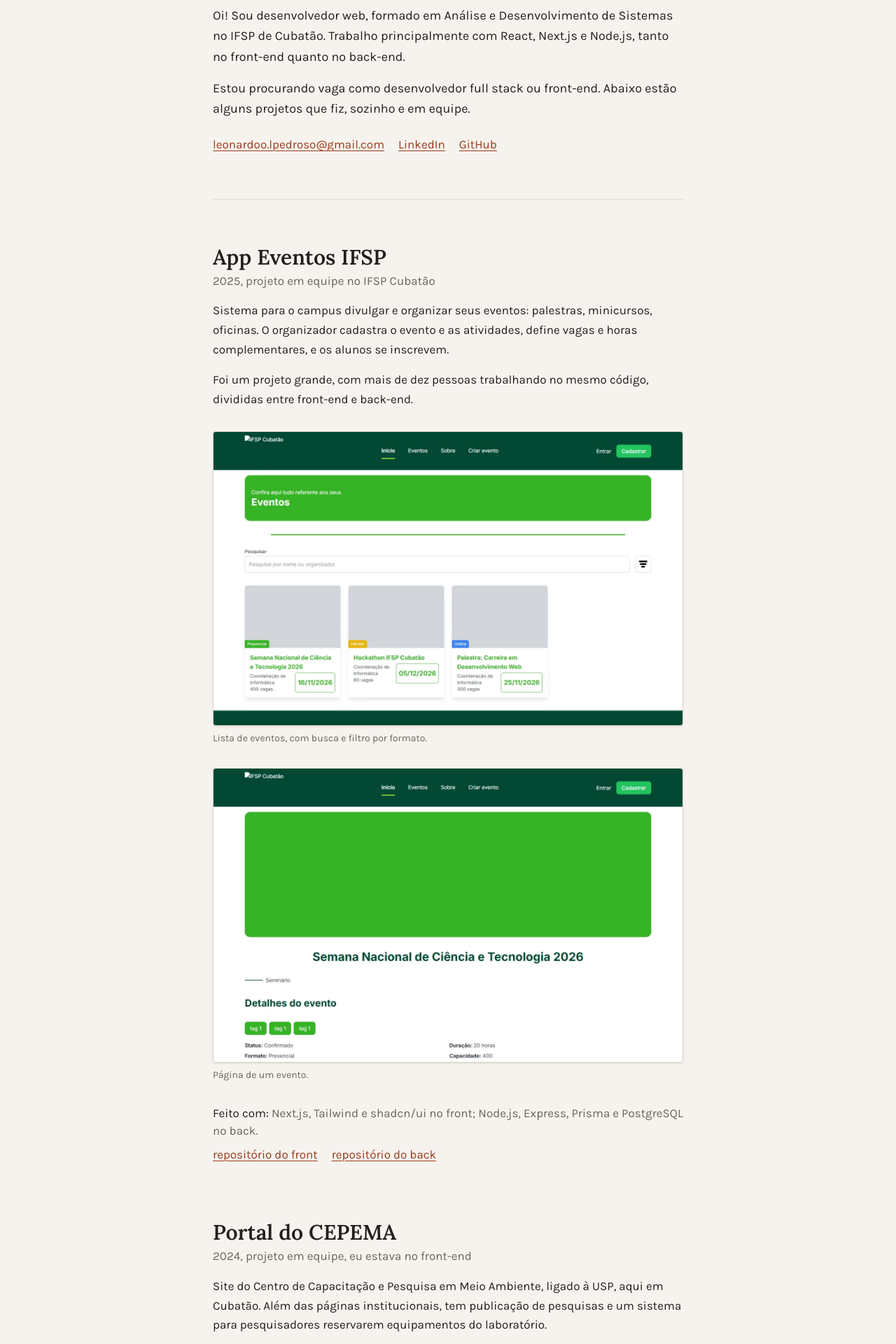
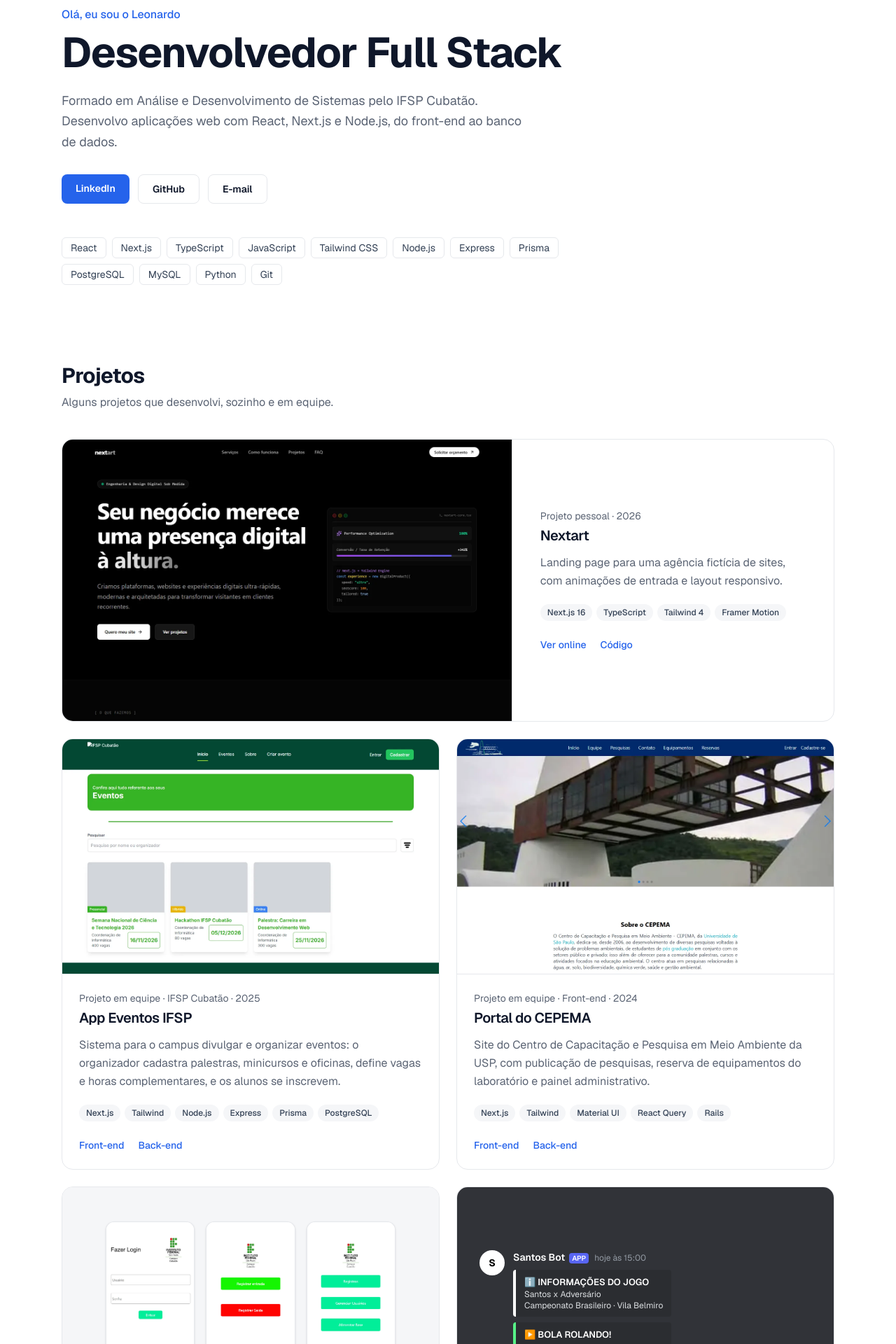
Before and after one commit to Leoocds/portfolio, a Next.js app: page / in a window 1280 px wide. Shown: the part 160-2080 px from the top of the page at 70% size. Built offline with nearby package versions, Linux system fonts and the light colour scheme.

Commit message:
Novo visual, cards de projetos e tema claro/escuro automático

```diff
--- a/src/app/globals.css
+++ b/src/app/globals.css
@@ -1,41 +1,50 @@
 @import "tailwindcss";
 
 :root {
-  --paper: #f6f3ee;
-  --ink: #23201c;
-  --soft: #6b645b;
-  --rule: #ddd6cb;
-  --link: #9a3b1b;
+  --bg: #ffffff;
+  --subtle: #f5f6f8;
+  --line: #e6e8ec;
+  --text: #0f172a;
+  --muted: #5b6474;
+  --accent: #2563eb;
+  --chip: #334155;
+  --shadow: rgb(148 163 184 / 0.25);
+  color-scheme: light dark;
+}
+
+/* follows the OS setting */
+@media (prefers-color-scheme: dark) {
+  :root {
+    --bg: #0d1117;
+    --subtle: #161b22;
+    --line: #262d36;
+    --text: #e6edf3;
+    --muted: #9198a1;
+    --accent: #4c8dff;
+    --chip: #c9d1d9;
+    --shadow: rgb(0 0 0 / 0.4);
+  }
 }
 
 @theme inline {
-  --color-paper: var(--paper);
-  --color-ink: var(--ink);
-  --color-soft: var(--soft);
-  --color-rule: var(--rule);
-  --color-link: var(--link);
-  --font-serif: var(--font-serif-family);
-  --font-sans: var(--font-sans-family);
+  --color-bg: var(--bg);
+  --color-subtle: var(--subtle);
+  --color-line: var(--line);
+  --color-text: var(--text);
+  --color-muted: var(--muted);
+  --color-accent: var(--accent);
+  --color-chip: var(--chip);
+  --color-shadow: var(--shadow);
+  --font-sans: var(--font-geist);
 }
 
 html {
-  scroll-padding-top: 2rem;
+  scroll-behavior: smooth;
+  scroll-padding-top: 4.5rem;
 }
 
 body {
-  background: var(--paper);
-  color: var(--ink);
+  background: var(--bg);
+  color: var(--text);
   font-family: var(--font-sans), system-ui, sans-serif;
-  font-size: 1.0625rem;
 }
-
-a.u {
-  color: var(--link);
-  text-decoration: underline;
-  text-decoration-thickness: 1px;
-  text-underline-offset: 3px;
-}
-
-a.u:hover {
-  text-decoration-thickness: 2px;
-}
--- a/src/app/layout.tsx
+++ b/src/app/layout.tsx
@@ -1,25 +1,20 @@
 import type { Metadata } from "next";
-import { Lora, Karla } from "next/font/google";
+import { Geist } from "next/font/google";
 import "./globals.css";
 
-const serif = Lora({
-  variable: "--font-serif-family",
-  subsets: ["latin"],
-});
-
-const sans = Karla({
-  variable: "--font-sans-family",
+const geist = Geist({
+  variable: "--font-geist",
   subsets: ["latin"],
 });
 
 export const metadata: Metadata = {
-  title: "Leonardo Pedroso",
-  description: "Desenvolvedor web formado em Análise e Desenvolvimento de Sistemas. Alguns projetos que fiz.",
+  title: "Leonardo Pedroso · Desenvolvedor Full Stack",
+  description: "Desenvolvedor full stack formado em Análise e Desenvolvimento de Sistemas. React, Next.js e Node.js.",
 };
 
 export default function RootLayout({ children }: LayoutProps<"/">) {
   return (
-    <html lang="pt-BR" className={`${serif.variable} ${sans.variable} antialiased`}>
+    <html lang="pt-BR" className={`${geist.variable} antialiased`}>
       <body className="min-h-dvh">{children}</body>
     </html>
   );
--- a/src/app/page.tsx
+++ b/src/app/page.tsx
@@ -1,123 +1,158 @@
 import Image from "next/image";
 import DiscordPreview from "@/components/DiscordPreview";
-import { projects, type Shot } from "@/data/projects";
+import { projects, type Project } from "@/data/projects";
 
 const EMAIL = "leonardoo.lpedroso@gmail.com";
 const GITHUB = "https://github.com/Leoocds";
 const LINKEDIN = "https://www.linkedin.com/in/leonardo-de-lima-pedroso/";
 
-function Shots({ shots }: { shots: Shot[] }) {
-  const mobile = shots.filter((s) => s.kind === "mobile");
-  const desktop = shots.filter((s) => s.kind === "desktop");
+const skills = ["React", "Next.js", "TypeScript", "JavaScript", "Tailwind CSS", "Node.js", "Express", "Prisma", "PostgreSQL", "MySQL", "Python", "Git"];
 
+function Cover({ cover }: { cover: Project["cover"] }) {
+  if (cover.kind === "discord") return <DiscordPreview />;
+  if (cover.kind === "mobile") {
+    return (
+      <div className="flex h-full items-end justify-center gap-3 bg-subtle px-6 pt-6 sm:gap-4">
+        {cover.shots.map((s) => (
+          <div key={s.src} className="relative h-[92%] w-[26%] overflow-hidden rounded-t-xl border border-b-0 border-line bg-white shadow-sm">
+            <Image src={s.src} alt={s.alt} fill sizes="160px" className="object-cover object-top" />
+          </div>
+        ))}
+      </div>
+    );
+  }
   return (
-    <div className="my-8 flex flex-col gap-8">
-      {desktop.map((s) => (
-        <figure key={s.src}>
-          <a href={s.src} target="_blank" rel="noreferrer">
-            <Image
-              src={s.src}
-              alt={s.caption}
-              width={1440}
-              height={900}
-              sizes="(min-width: 768px) 720px, 100vw"
-              className="w-full rounded border border-rule shadow-sm"
-            />
-          </a>
-          <figcaption className="mt-2 text-sm text-soft">{s.caption}</figcaption>
-        </figure>
-      ))}
-      {mobile.length > 0 && (
-        <div className="grid grid-cols-3 gap-3 sm:gap-5">
-          {mobile.map((s) => (
-            <figure key={s.src}>
-              <a href={s.src} target="_blank" rel="noreferrer">
-                <Image
-                  src={s.src}
-                  alt={s.caption}
-                  width={1170}
-                  height={2532}
-                  sizes="240px"
-                  className="w-full rounded-lg border border-rule shadow-sm"
-                />
-              </a>
-              <figcaption className="mt-2 text-center text-sm text-soft">{s.caption}</figcaption>
-            </figure>
+    <Image
+      src={cover.shot.src}
+      alt={cover.shot.alt}
+      fill
+      sizes="(min-width: 768px) 560px, 100vw"
+      className="object-cover object-top transition duration-500 group-hover:scale-[1.02]"
+    />
+  );
+}
+
+function ProjectCard({ p }: { p: Project }) {
+  return (
+    <article
+      className={`group flex flex-col overflow-hidden rounded-2xl border border-line bg-bg transition hover:border-muted/40 hover:shadow-lg hover:shadow-shadow ${
+        p.featured ? "md:col-span-2 md:grid md:grid-cols-[1.4fr_1fr]" : ""
+      }`}
+    >
+      <div
+        className={`relative aspect-[16/10] overflow-hidden border-line ${p.featured ? "border-b md:border-r md:border-b-0" : "border-b"}`}
+      >
+        <Cover cover={p.cover} />
+      </div>
+      <div className={`flex flex-1 flex-col p-6 ${p.featured ? "md:justify-center md:p-10" : ""}`}>
+        <p className="text-sm text-muted">
+          {p.context} · {p.year}
+        </p>
+        <h3 className="mt-1 text-xl font-semibold tracking-tight">{p.name}</h3>
+        <p className="mt-3 leading-relaxed text-muted">{p.summary}</p>
+        <ul className="mt-5 flex flex-wrap gap-1.5">
+          {p.tags.map((t) => (
+            <li key={t} className="rounded-full bg-subtle px-2.5 py-1 text-xs font-medium text-chip">
+              {t}
+            </li>
+          ))}
+        </ul>
+        <div className={`flex gap-5 pt-6 text-sm font-medium ${p.featured ? "" : "mt-auto"}`}>
+          {p.links.map((l) => (
+            <a key={l.href} href={l.href} target="_blank" rel="noreferrer" className="text-accent hover:underline">
+              {l.label}
+            </a>
           ))}
         </div>
-      )}
-    </div>
+      </div>
+    </article>
   );
 }
 
 export default function Home() {
   return (
-    <main className="mx-auto max-w-[720px] px-4 py-16 sm:px-6 sm:py-24">
-      <header>
-        <h1 className="font-serif text-4xl font-semibold sm:text-5xl">Leonardo de Lima Pedroso</h1>
-        <p className="mt-6 text-lg leading-relaxed">
-          Oi! Sou desenvolvedor web, formado em Análise e Desenvolvimento de Sistemas no IFSP de Cubatão. Trabalho
-          principalmente com React, Next.js e Node.js, tanto no front-end quanto no back-end.
-        </p>
-        <p className="mt-4 text-lg leading-relaxed">
-          Estou procurando vaga como desenvolvedor full stack ou front-end. Abaixo estão alguns projetos que fiz,
-          sozinho e em equipe.
-        </p>
-        <p className="mt-6 flex flex-wrap gap-x-5 gap-y-1">
-          <a className="u" href={`mailto:${EMAIL}`}>{EMAIL}</a>
-          <a className="u" href={LINKEDIN} target="_blank" rel="noreferrer">LinkedIn</a>
-          <a className="u" href={GITHUB} target="_blank" rel="noreferrer">GitHub</a>
-        </p>
+    <>
+      <header className="sticky top-0 z-40 border-b border-line bg-bg/90 backdrop-blur">
+        <nav className="mx-auto flex max-w-6xl items-center justify-between px-4 py-4 sm:px-6">
+          <a href="#" className="font-semibold tracking-tight">Leonardo Pedroso</a>
+          <div className="flex gap-6 text-sm text-muted">
+            <a href="#projetos" className="hover:text-text">Projetos</a>
+            <a href="#contato" className="hover:text-text">Contato</a>
+          </div>
+        </nav>
       </header>
 
-      <hr className="my-16 border-rule" />
+      <main className="mx-auto max-w-6xl px-4 sm:px-6">
+        <section className="py-20 sm:py-28">
+          <p className="font-medium text-accent">Olá, eu sou o Leonardo</p>
+          <h1 className="mt-3 max-w-3xl text-4xl font-bold tracking-tight sm:text-6xl">Desenvolvedor Full Stack</h1>
+          <p className="mt-6 max-w-2xl text-lg leading-relaxed text-muted">
+            Formado em Análise e Desenvolvimento de Sistemas pelo IFSP Cubatão. Desenvolvo aplicações web com React,
+            Next.js e Node.js, do front-end ao banco de dados.
+          </p>
+          <div className="mt-8 flex flex-wrap gap-3">
+            <a
+              href={LINKEDIN}
+              target="_blank"
+              rel="noreferrer"
+              className="rounded-lg bg-accent px-5 py-2.5 text-sm font-semibold text-white transition hover:brightness-110"
+            >
+              LinkedIn
+            </a>
+            <a
+              href={GITHUB}
+              target="_blank"
+              rel="noreferrer"
+              className="rounded-lg border border-line px-5 py-2.5 text-sm font-semibold transition hover:bg-subtle"
+            >
+              GitHub
+            </a>
+            <a
+              href={`mailto:${EMAIL}`}
+              className="rounded-lg border border-line px-5 py-2.5 text-sm font-semibold transition hover:bg-subtle"
+            >
+              E-mail
+            </a>
+          </div>
+          <ul className="mt-12 flex max-w-3xl flex-wrap gap-2">
+            {skills.map((s) => (
+              <li key={s} className="rounded-md border border-line px-3 py-1 text-sm text-chip">
+                {s}
+              </li>
+            ))}
+          </ul>
+        </section>
 
-      <section aria-label="Projetos">
-        {projects.map((p, i) => (
-          <article key={p.slug} id={p.slug} className={i > 0 ? "mt-20" : undefined}>
-            <h2 className="font-serif text-2xl font-semibold sm:text-3xl">{p.name}</h2>
-            <p className="mt-1 text-soft">
-              {p.year}, {p.context}
+        <section id="projetos" className="pb-24">
+          <h2 className="text-2xl font-bold tracking-tight sm:text-3xl">Projetos</h2>
+          <p className="mt-2 text-muted">Alguns projetos que desenvolvi, sozinho e em equipe.</p>
+          <div className="mt-10 grid gap-6 md:grid-cols-2">
+            {[...projects].sort((a, b) => Number(!!b.featured) - Number(!!a.featured)).map((p) => (
+              <ProjectCard key={p.slug} p={p} />
+            ))}
+          </div>
+        </section>
+
+        <section id="contato" className="pb-24">
+          <div className="rounded-2xl bg-subtle px-6 py-12 text-center sm:px-12">
+            <h2 className="text-2xl font-bold tracking-tight sm:text-3xl">Vamos conversar?</h2>
+            <p className="mx-auto mt-3 max-w-lg text-muted">
+              Estou em busca de uma vaga como desenvolvedor full stack ou front-end.
             </p>
+            <a href={`mailto:${EMAIL}`} className="mt-6 inline-block text-lg font-semibold text-accent hover:underline">
+              {EMAIL}
+            </a>
+            <div className="mt-4 flex justify-center gap-6 text-sm font-medium text-muted">
+              <a href={LINKEDIN} target="_blank" rel="noreferrer" className="hover:text-text">LinkedIn</a>
+              <a href={GITHUB} target="_blank" rel="noreferrer" className="hover:text-text">GitHub</a>
+            </div>
+          </div>
+        </section>
+      </main>
 
-            {p.paragraphs.map((t) => (
-              <p key={t} className="mt-4 leading-relaxed">{t}</p>
-            ))}
-
-            {p.shots.length > 0 ? (
-              <Shots shots={p.shots} />
-            ) : (
-              <div className="my-8">
-                <DiscordPreview />
-                <p className="mt-2 text-sm text-soft">Mais ou menos assim que as mensagens aparecem no Discord (ilustração).</p>
-              </div>
-            )}
-
-            <p className="text-soft">
-              <span className="text-ink">Feito com:</span> {p.stack}
-            </p>
-            <p className="mt-2 flex flex-wrap gap-x-5">
-              {p.links.map((l) => (
-                <a key={l.href} className="u" href={l.href} target="_blank" rel="noreferrer">
-                  {l.label}
-                </a>
-              ))}
-            </p>
-          </article>
-        ))}
-      </section>
-
-      <hr className="my-16 border-rule" />
-
-      <footer>
-        <h2 className="font-serif text-2xl font-semibold">Contato</h2>
-        <p className="mt-4 leading-relaxed">
-          O jeito mais fácil de falar comigo é por e-mail, em{" "}
-          <a className="u" href={`mailto:${EMAIL}`}>{EMAIL}</a>, ou pelo{" "}
-          <a className="u" href={LINKEDIN} target="_blank" rel="noreferrer">LinkedIn</a>. O resto do meu código está no{" "}
-          <a className="u" href={GITHUB} target="_blank" rel="noreferrer">GitHub</a>.
-        </p>
+      <footer className="border-t border-line py-8 text-center text-sm text-muted">
+        © {new Date().getFullYear()} Leonardo de Lima Pedroso
       </footer>
-    </main>
+    </>
   );
 }
--- a/src/components/DiscordPreview.tsx
+++ b/src/components/DiscordPreview.tsx
@@ -1,27 +1,26 @@
-// Illustrative mock of the embeds SantosBOT posts (titles taken from the bot's source).
+// Mock of the embeds SantosBOT posts (titles taken from the bot's source), used as the project cover.
 const embeds = [
-  { color: "#ffffff", title: "ℹ️ INFORMAÇÕES DO JOGO", lines: ["Santos x Adversário", "Campeonato Brasileiro · Vila Belmiro", "Domingo, 16h"] },
+  { color: "#ffffff", title: "ℹ️ INFORMAÇÕES DO JOGO", lines: ["Santos x Adversário", "Campeonato Brasileiro · Vila Belmiro"] },
   { color: "#57f287", title: "▶️ BOLA ROLANDO!", lines: ["O Santos já está em campo!"] },
 ];
 
 export default function DiscordPreview() {
   return (
-    <div className="flex w-full flex-col justify-center gap-3 overflow-hidden rounded border border-rule bg-[#313338] p-5 shadow-sm">
+    <div className="flex h-full w-full items-center bg-[#313338] px-5 sm:px-8">
       <div className="flex items-start gap-3">
-        <div className="flex h-10 w-10 shrink-0 items-center justify-center rounded-full bg-white font-bold text-black">S</div>
-        <div className="min-w-0 flex-1">
+        <div className="flex h-9 w-9 shrink-0 items-center justify-center rounded-full bg-white text-sm font-bold text-black">S</div>
+        <div className="min-w-0">
           <p className="text-sm">
             <span className="font-semibold text-white">Santos Bot</span>
             <span className="ml-1.5 rounded bg-[#5865f2] px-1 py-px text-[10px] font-semibold text-white">APP</span>
             <span className="ml-2 text-xs text-[#949ba4]">hoje às 15:00</span>
           </p>
-          <p className="mt-0.5 text-sm text-[#c9cdfb]">@Santista</p>
           <div className="mt-2 flex flex-col gap-2">
             {embeds.map((e) => (
-              <div key={e.title} className="max-w-sm rounded border-l-4 bg-[#2b2d31] px-3 py-2.5" style={{ borderColor: e.color }}>
-                <p className="text-sm font-semibold text-white">{e.title}</p>
+              <div key={e.title} className="rounded border-l-4 bg-[#2b2d31] px-3 py-2" style={{ borderColor: e.color }}>
+                <p className="text-[13px] font-semibold text-white">{e.title}</p>
                 {e.lines.map((l) => (
-                  <p key={l} className="text-[13px] text-[#dbdee1]">{l}</p>
+                  <p key={l} className="text-xs text-[#dbdee1]">{l}</p>
                 ))}
               </div>
             ))}
--- a/src/data/projects.ts
+++ b/src/data/projects.ts
@@ -1,19 +1,21 @@
 export type Shot = {
   src: string;
-  caption: string;
-  // "mobile" shots are shown side by side at phone width
-  kind: "desktop" | "mobile";
+  alt: string;
 };
 
 export type Project = {
   slug: string;
+  // shown first, as a full-width card
+  featured?: boolean;
   name: string;
   year: string;
   context: string;
-  paragraphs: string[];
-  stack: string;
+  summary: string;
+  tags: string[];
   links: { label: string; href: string }[];
-  shots: Shot[];
+  // "desktop" shows one wide screenshot, "mobile" shows phone screenshots side by side,
+  // "discord" renders the SantosBOT preview
+  cover: { kind: "desktop"; shot: Shot } | { kind: "mobile"; shots: Shot[] } | { kind: "discord" };
 };
 
 export const projects: Project[] = [
@@ -21,83 +23,71 @@ export const projects: Project[] = [
     slug: "app-eventos",
     name: "App Eventos IFSP",
     year: "2025",
-    context: "projeto em equipe no IFSP Cubatão",
-    paragraphs: [
-      "Sistema para o campus divulgar e organizar seus eventos: palestras, minicursos, oficinas. O organizador cadastra o evento e as atividades, define vagas e horas complementares, e os alunos se inscrevem.",
-      "Foi um projeto grande, com mais de dez pessoas trabalhando no mesmo código, divididas entre front-end e back-end.",
+    context: "Projeto em equipe · IFSP Cubatão",
+    summary:
+      "Sistema para o campus divulgar e organizar eventos: o organizador cadastra palestras, minicursos e oficinas, define vagas e horas complementares, e os alunos se inscrevem.",
+    tags: ["Next.js", "Tailwind", "Node.js", "Express", "Prisma", "PostgreSQL"],
+    links: [
+      { label: "Front-end", href: "https://github.com/giovanne-aquino/app-eventos-IFSP" },
+      { label: "Back-end", href: "https://github.com/giovanne-aquino/app-eventos-IFSP-backend" },
     ],
-    stack: "Next.js, Tailwind e shadcn/ui no front; Node.js, Express, Prisma e PostgreSQL no back.",
-    links: [
-      { label: "repositório do front", href: "https://github.com/giovanne-aquino/app-eventos-IFSP" },
-      { label: "repositório do back", href: "https://github.com/giovanne-aquino/app-eventos-IFSP-backend" },
-    ],
-    shots: [
-      { src: "/projects/app-eventos/cover.webp", caption: "Lista de eventos, com busca e filtro por formato.", kind: "desktop" },
-      { src: "/projects/app-eventos/detalhe.webp", caption: "Página de um evento.", kind: "desktop" },
-    ],
+    cover: { kind: "desktop", shot: { src: "/projects/app-eventos/cover.webp", alt: "Lista de eventos do App Eventos IFSP" } },
   },
   {
     slug: "cepema",
     name: "Portal do CEPEMA",
     year: "2024",
-    context: "projeto em equipe, eu estava no front-end",
-    paragraphs: [
-      "Site do Centro de Capacitação e Pesquisa em Meio Ambiente, ligado à USP, aqui em Cubatão. Além das páginas institucionais, tem publicação de pesquisas e um sistema para pesquisadores reservarem equipamentos do laboratório.",
-      "Também tem um painel administrativo, onde a equipe do centro escreve os artigos num editor de texto e acompanha as reservas.",
+    context: "Projeto em equipe · Front-end",
+    summary:
+      "Site do Centro de Capacitação e Pesquisa em Meio Ambiente da USP, com publicação de pesquisas, reserva de equipamentos do laboratório e painel administrativo.",
+    tags: ["Next.js", "Tailwind", "Material UI", "React Query", "Rails"],
+    links: [
+      { label: "Front-end", href: "https://github.com/eversonps/cepema-frontend" },
+      { label: "Back-end", href: "https://github.com/eversonps/cepema-backend" },
     ],
-    stack: "Next.js, Tailwind, Material UI e React Query, consumindo uma API em Ruby on Rails.",
-    links: [
-      { label: "repositório do front", href: "https://github.com/eversonps/cepema-frontend" },
-      { label: "repositório do back", href: "https://github.com/eversonps/cepema-backend" },
-    ],
-    shots: [
-      { src: "/projects/cepema/cover.webp", caption: "Página inicial.", kind: "desktop" },
-      { src: "/projects/cepema/equipe.webp", caption: "Página da equipe.", kind: "desktop" },
-    ],
+    cover: { kind: "desktop", shot: { src: "/projects/cepema/cover.webp", alt: "Página inicial do Portal do CEPEMA" } },
   },
   {
     slug: "controle-acesso",
-    name: "Controle de acesso por QR Code",
+    name: "Controle de Acesso",
     year: "2023",
-    context: "projeto em equipe no IFSP Cubatão",
-    paragraphs: [
-      "A ideia era tirar o caderno da portaria: o porteiro abre o sistema no celular, aponta a câmera para o QR Code do aluno e a entrada ou saída fica registrada. O administrador consegue ver o histórico, gerenciar usuários e carregar a base de alunos.",
-      "Rodando no navegador do celular mesmo, sem precisar instalar nada.",
-    ],
-    stack: "React, React Router, Ant Design e react-qr-reader.",
-    links: [{ label: "repositório", href: "https://github.com/eversonps/controle-acesso-react" }],
-    shots: [
-      { src: "/projects/controle-acesso/login.webp", caption: "Login", kind: "mobile" },
-      { src: "/projects/controle-acesso/portaria.webp", caption: "Portaria", kind: "mobile" },
-      { src: "/projects/controle-acesso/adm.webp", caption: "Administrador", kind: "mobile" },
-    ],
+    context: "Projeto em equipe · IFSP Cubatão",
+    summary:
+      "O porteiro abre o sistema no celular, lê o QR Code do aluno pela câmera e a entrada ou saída fica registrada. O administrador vê o histórico e gerencia os usuários.",
+    tags: ["React", "React Router", "Ant Design", "QR Code"],
+    links: [{ label: "Código", href: "https://github.com/eversonps/controle-acesso-react" }],
+    cover: {
+      kind: "mobile",
+      shots: [
+        { src: "/projects/controle-acesso/login.webp", alt: "Tela de login" },
+        { src: "/projects/controle-acesso/portaria.webp", alt: "Tela da portaria" },
+        { src: "/projects/controle-acesso/adm.webp", alt: "Menu do administrador" },
+      ],
+    },
   },
   {
     slug: "santosbot",
     name: "SantosBOT",
     year: "2025",
-    context: "projeto pessoal",
-    paragraphs: [
-      "Um bot de Discord que avisa sozinho quando o Santos joga. Ele consulta uma API de futebol a cada minuto e posta a escalação, o início da partida, o resultado, o craque do jogo e o calendário da temporada.",
-      "Cada tipo de aviso pode ir para um canal diferente, configurado com o comando /set-canal.",
-    ],
-    stack: "Node.js, discord.js e node-cron, com dados da API-Football.",
-    links: [{ label: "repositório", href: "https://github.com/Leoocds/SantosBOT" }],
-    shots: [],
+    context: "Projeto pessoal",
+    summary:
+      "Bot de Discord que acompanha os jogos do Santos: consulta uma API de futebol a cada minuto e posta escalação, início da partida, resultado e calendário em canais configuráveis.",
+    tags: ["Node.js", "discord.js", "node-cron", "API-Football"],
+    links: [{ label: "Código", href: "https://github.com/Leoocds/SantosBOT" }],
+    cover: { kind: "discord" },
   },
   {
     slug: "nextart",
+    featured: true,
     name: "Nextart",
     year: "2026",
-    context: "projeto pessoal",
-    paragraphs: [
-      "Landing page para uma agência fictícia de sites, com bastante animação de entrada. Os projetos que aparecem nela são inventados.",
+    context: "Projeto pessoal",
+    summary: "Landing page para uma agência fictícia de sites, com animações de entrada e layout responsivo.",
+    tags: ["Next.js 16", "TypeScript", "Tailwind 4", "Framer Motion"],
+    links: [
+      { label: "Ver online", href: "https://nextart-azure.vercel.app" },
+      { label: "Código", href: "https://github.com/Leoocds/Nextart" },
     ],
-    stack: "Next.js 16, TypeScript, Tailwind 4 e Framer Motion.",
-    links: [
-      { label: "ver online", href: "https://nextart-azure.vercel.app" },
-      { label: "repositório", href: "https://github.com/Leoocds/Nextart" },
-    ],
-    shots: [{ src: "/projects/nextart/cover.webp", caption: "Topo da página.", kind: "desktop" }],
+    cover: { kind: "desktop", shot: { src: "/projects/nextart/cover.webp", alt: "Página inicial da Nextart" } },
   },
 ];
```
